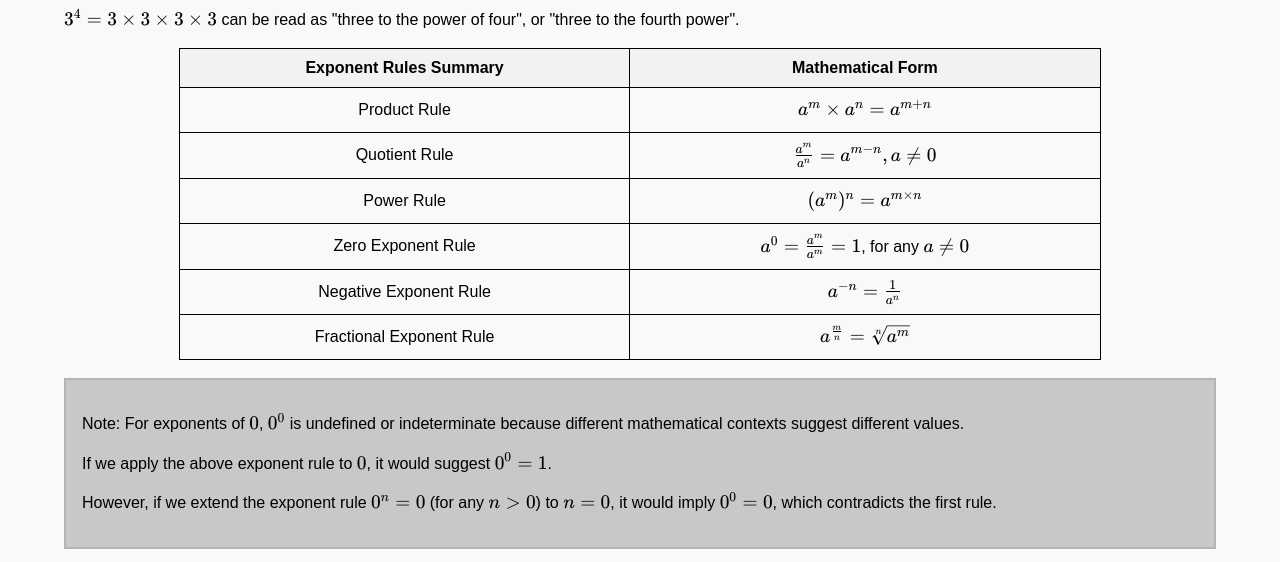
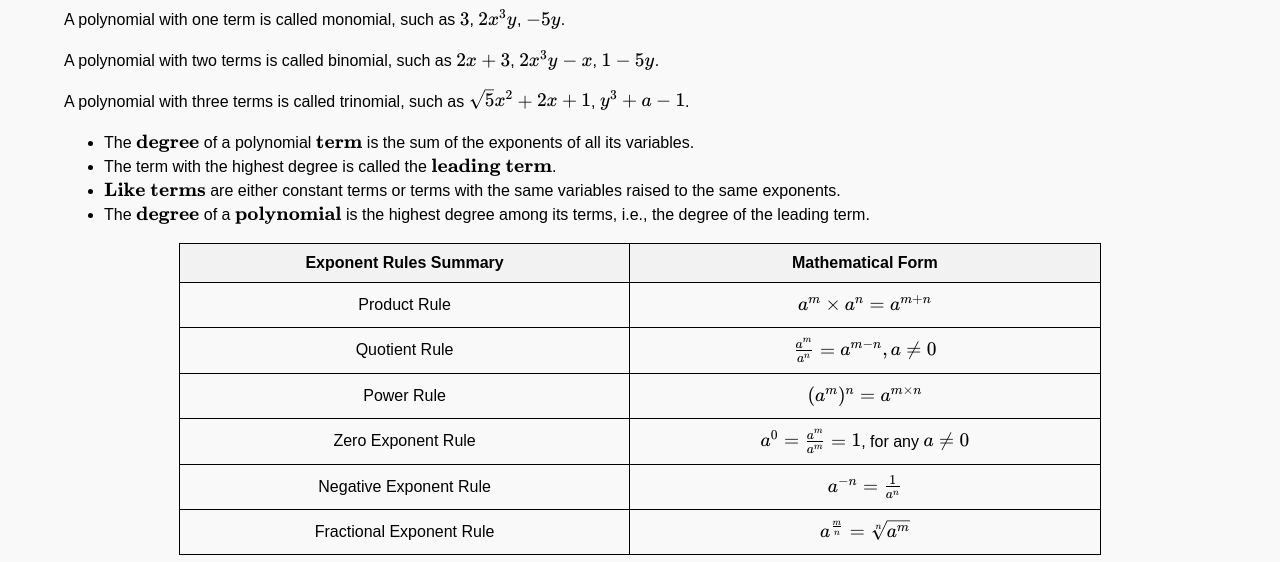
Before and after one commit to rockybees/rockybees.github.io, a plain HTML site: page math10_02_polynomials.html in a window 1280 px wide. Shown: the part 179-741 px from the top of the page. Drawn offline with nearby package versions, Linux system fonts and the light colour scheme.

Commit message:
Update math10_02

```diff
--- a/math10_02_polynomials.html
+++ b/math10_02_polynomials.html
@@ -69,8 +69,16 @@
 
     <p>A $\textbf{polynomial}$ is a specific typle of algebraic expression where the variables have $\textbf{whole number exponents}$
          and appear only in the $\textbf{numerator}$ of each term, such as $2$,$\sqrt{5}x$, $x + y^2$ are polynomials, while $x^{1/2}$, $\frac{1}{x} - 2x$ are non-polynomials.</p>
-    <p>$3^4 = 3 \times 3 \times 3 \times 3$ can be read as "three to the power of four", or "three to the fourth power".</p>
+    <p>A polynomial with one term is called monomial, such as $3$, $2x^3y$, $-5y$.</p>
+    <p>A polynomial with two terms is called binomial, such as $ 2x+3$, $2x^3y - x$, $1-5y$.</p>
+    <p>A polynomial with three terms is called trinomial, such as $\sqrt{5}x^2 + 2x + 1$, $y^3 + a - 1$.</p>
+    <ul>
+        <li>The $\textbf{degree}$ of a polynomial $\textbf{term}$ is the sum of the exponents of all its variables.</li>
+        <li>The term with the highest degree is called the $\textbf{leading term}$.</li>
+        <li>$\textbf{Like terms}$ are either constant terms or terms with the same variables raised to the same exponents.</li>
+        <li>The $\textbf{degree}$ of a $\textbf{polynomial}$ is the highest degree among its terms, i.e., the degree of the leading term.</li>
 
+    </ul>
     <div>
         <table>
             <tr>
```
